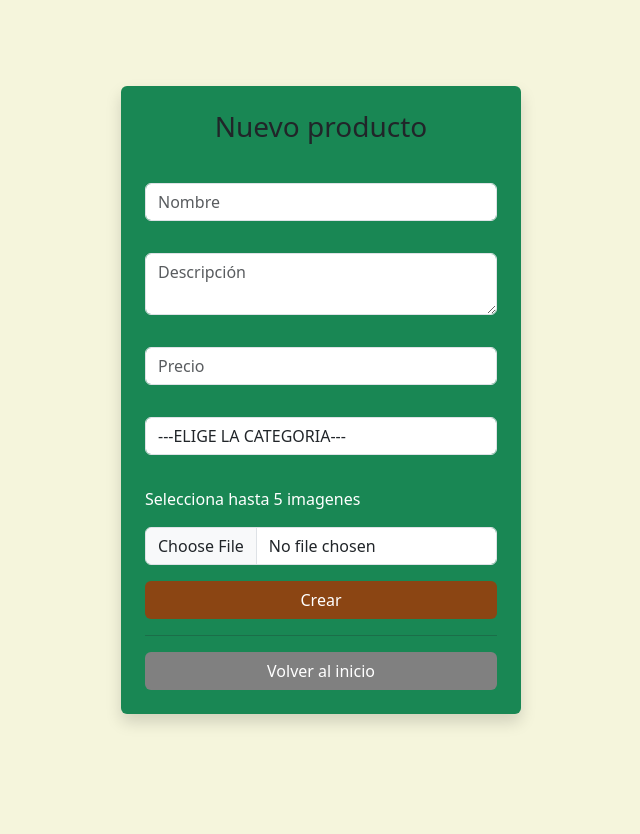
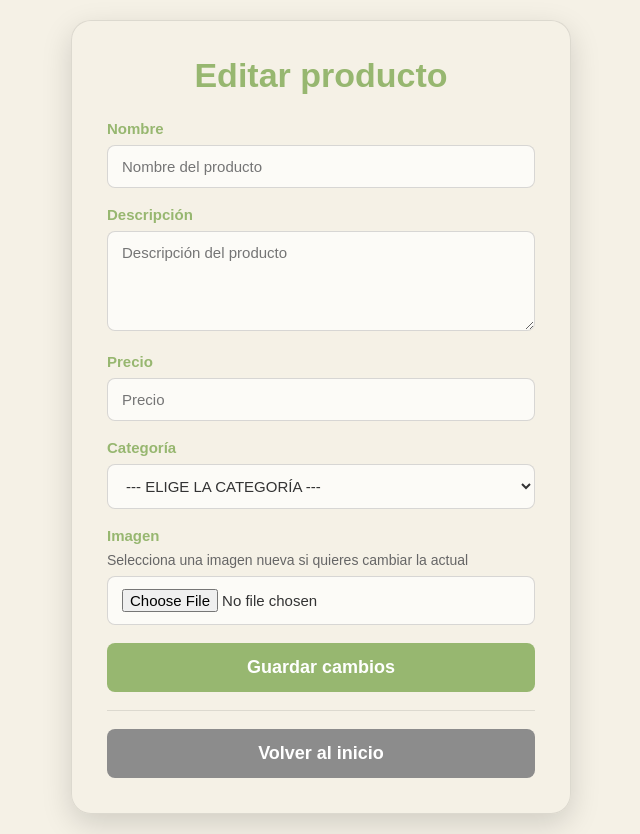
Before and after one commit to Alvaro-Perez-P/Flooty, a PHP site: page /flooty/crearProducto.php in a window 1280 px wide. Shown: the whole page, without its empty margins (319-959 px from the left). Before the commit the page ends 725 px from the top, so only its background shows below. Run offline with PHP 8.4, Linux system fonts and the light colour scheme.

Commit message:
Flooty completo a tope

```diff
--- a/flooty/crearProducto.php
+++ b/flooty/crearProducto.php
@@ -3,56 +3,191 @@
 <head>
     <meta charset="UTF-8">
     <meta name="viewport" content="width=device-width, initial-scale=1.0">
-    <title>Crear Producto</title>
-    <link href="https://cdn.jsdelivr.net/npm/bootstrap@5.3.8/dist/css/bootstrap.min.css" rel="stylesheet" integrity="sha384-sRIl4kxILFvY47J16cr9ZwB07vP4J8+LH7qKQnuqkuIAvNWLzeN8tE5YBujZqJLB" crossorigin="anonymous">
+    <title>Editar producto</title>
+
     <style>
+        *{
+            margin: 0;
+            padding: 0;
+            box-sizing: border-box;
+            font-family: Arial, Helvetica, sans-serif;
+        }
+
         body{
-            background-color: #F5F5DC;
+            min-height: 100vh;
+            background-color: #f5f1e6;
+            display: flex;
+            justify-content: center;
+            align-items: center;
+            padding: 20px;
+        }
+
+        .contenedor-principal{
+            width: 100%;
+            max-width: 500px;
+        }
+
+        .caja-formulario{
+            width: 100%;
+            background: rgba(245, 241, 230, 0.88);
+            border: 1px solid rgba(0,0,0,0.10);
+            border-radius: 20px;
+            box-shadow: 0 10px 30px rgba(0,0,0,0.15);
+            backdrop-filter: blur(4px);
+            padding: 35px;
+        }
+
+        .caja-formulario h2{
+            text-align: center;
+            margin-bottom: 25px;
+            color: #97B770;
+            font-size: 34px;
+        }
+
+        .grupo-input{
+            margin-bottom: 18px;
+        }
+
+        .grupo-input label{
+            display: block;
+            margin-bottom: 8px;
+            color: #97B770;
+            font-weight: bold;
+            font-size: 15px;
+        }
+
+        .grupo-input input,
+        .grupo-input textarea,
+        .grupo-input select{
+            width: 100%;
+            padding: 12px 14px;
+            border: 1px solid rgba(0,0,0,0.15);
+            border-radius: 8px;
+            font-size: 15px;
+            outline: none;
+            background: rgba(255,255,255,0.7);
+            color: #333;
+        }
+
+        .grupo-input textarea{
+            resize: vertical;
+            min-height: 100px;
+        }
+
+        .grupo-input input:focus,
+        .grupo-input textarea:focus,
+        .grupo-input select:focus{
+            border: 1px solid #97B770;
+        }
+
+        .texto-ayuda{
+            color: #666;
+            font-size: 14px;
+            margin-bottom: 8px;
+        }
+
+        .boton{
+            width: 100%;
+            padding: 14px;
+            border: none;
+            border-radius: 8px;
+            font-size: 18px;
+            font-weight: bold;
+            cursor: pointer;
+            transition: 0.3s;
+            text-decoration: none;
+            display: block;
+            text-align: center;
+        }
+
+        .boton-guardar{
+            background-color: #97B770;
+            color: white;
+            margin-top: 10px;
+        }
+
+        .boton-guardar:hover{
+            background-color: #7fa45a;
+        }
+
+        .boton-volver{
+            background-color: #8c8c8c;
+            color: white;
+            margin-top: 12px;
+        }
+
+        .boton-volver:hover{
+            background-color: #737373;
+        }
+
+        .separador{
+            border: none;
+            border-top: 1px solid rgba(0,0,0,0.1);
+            margin: 18px 0;
+        }
+
+        @media(max-width: 600px){
+            .caja-formulario{
+                padding: 25px 20px;
+            }
+
+            .caja-formulario h2{
+                font-size: 28px;
+            }
         }
     </style>
 </head>
 <body>
-    <div class="container d-flex justify-content-center align-items-center vh-100">
 
-    <div class="bg-success p-4 rounded shadow" style="max-width: 400px; width: 100%;">
+    <div class="contenedor-principal">
+        <div class="caja-formulario">
 
-        <form method="post" action="">
+            <form method="post" action="" enctype="multipart/form-data">
 
-            <h3 class="text-center mb-3">Nuevo producto</h3>
-            <br>
-            <!--Nombre-->
-            <input type="text" name="nombre" class="form-control mb-2" placeholder="Nombre">
-            <br>
-            <!--Descripcion-->
-            <textarea name="descripcion" class="form-control mb-2" placeholder="Descripción"></textarea>
-            <br>
-            <!--Precio-->
-            <input type="number" name="precio" class="form-control mb-2" placeholder="Precio">
-            <br>
-            <!--Categoria-->
-            <select name="categoria" class="form-control mb-2">
-                <option selected disabled>---ELIGE LA CATEGORIA---</option>
+                <h2>Editar producto</h2>
+
+                <div class="grupo-input">
+                    <label for="nombre">Nombre</label>
+                    <input type="text" name="nombre" id="nombre" placeholder="Nombre del producto">
+                </div>
+
+                <div class="grupo-input">
+                    <label for="descripcion">Descripción</label>
+                    <textarea name="descripcion" id="descripcion" placeholder="Descripción del producto"></textarea>
+                </div>
+
+                <div class="grupo-input">
+                    <label for="precio">Precio</label>
+                    <input type="number" name="precio" id="precio" placeholder="Precio">
+                </div>
+
+                <div class="grupo-input">
+                    <label for="categoria">Categoría</label>
+                    <select name="categoria" id="categoria">
+                        <option selected disabled>--- ELIGE LA CATEGORÍA ---</option>
                         <option value="electronica">Electrónica</option>
                         <option value="ropa">Ropa</option>
                         <option value="hogar">Hogar</option>
                         <option value="deporte">Deporte</option>
                     </select>
-            <br>
-            <!--Subir imagenes-->
-            <p style="color: white;">Selecciona hasta 5 imagenes</p>
-            <input type="file" name="imagen" class="form-control mb-3">
+                </div>
 
-            <button type="submit" name="enviar" class="btn w-100" style="background-color: #8B4513; color: white;">Crear</button>
-            <hr>
-            <!--Boton volver a inicio-->
-           <a href="index.php" class="btn w-100" style="background-color: grey; color: white;">Volver al inicio</a>
+                <div class="grupo-input">
+                    <label for="imagen">Imagen</label>
+                    <p class="texto-ayuda">Selecciona una imagen nueva si quieres cambiar la actual</p>
+                    <input type="file" name="imagen" id="imagen">
+                </div>
+
+                <button type="submit" name="enviar" class="boton boton-guardar">Guardar cambios</button>
+
+                <hr class="separador">
+
+                <a href="index.php" class="boton boton-volver">Volver al inicio</a>
 
             </form>
 
         </div>
+    </div>
 
-
-    <script src="https://cdn.jsdelivr.net/npm/bootstrap@5.3.8/dist/js/bootstrap.bundle.min.js" integrity="sha384-FKyoEForCGlyvwx9Hj09JcYn3nv7wiPVlz7YYwJrWVcXK/BmnVDxM+D2scQbITxI" crossorigin="anonymous"></script>
-</div>
 </body>
 </html>
```
Lines whose indentation alone changed are shown as unchanged.
